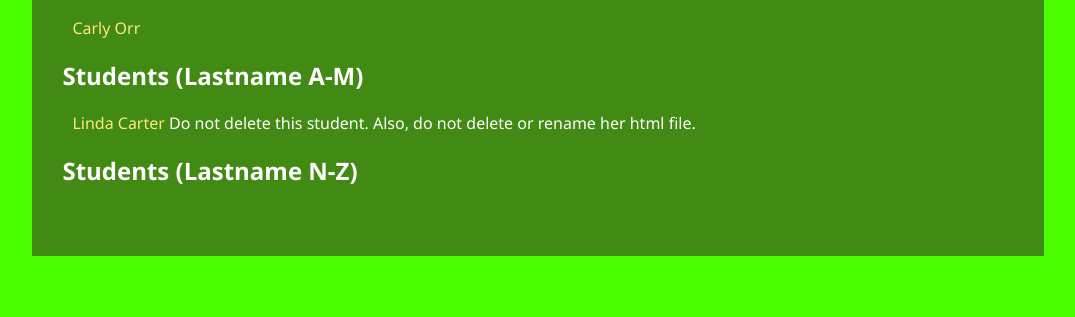
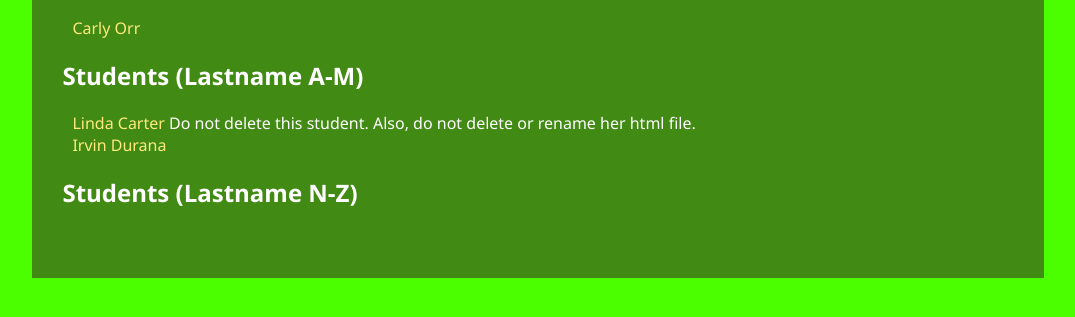
Before and after one commit to tlin98/everton, a plain HTML site: page Index.html in a window 1280 px wide. Shown: the part 227-544 px from the top of the page, without its empty margins (102-1177 px from the left). Drawn offline with Linux system fonts and the light colour scheme.

Commit message:
Added my name to the list

```diff
--- a/Index.html
+++ b/Index.html
@@ -22,6 +22,8 @@
         <h2>Students  (Lastname A-M)</h2>
         <ul>
             <li><a href="LindaCarter.html">Linda Carter</a> Do not delete this student. Also, do not delete or rename her html file.</li>
+
+			<li><a href="Irvin_Durana.html">Irvin Durana</a></li>
         </ul>
 
         <h2>Students (Lastname N-Z)</h2>
--- /dev/null
+++ b/Style/Style_IrvinDurana.css
@@ -0,0 +1,55 @@
+body {
+	font-family: Segoe UI, arial, sans-serif;
+	background-color: #5a7f94;
+	color: #000000;
+}
+
+img.person {
+    width: 120px;
+    float:  left;
+    padding-left:  30px;
+    padding-right:  30px;
+}
+
+div#bio {
+    width:  80%;
+    padding-left:  30px;
+}
+
+div#logo {
+    padding: 15px;
+    margin: 20px auto 0px auto;
+    text-align: center;
+}
+
+div#container {
+	background-color: #9cb2d4;
+	min-width:850px;
+	margin-left: auto;
+	margin-right: auto;
+	min-height: 300px;
+	margin: 0 auto -4em;
+	clear: both;
+	margin-left: auto;
+	margin-right: auto;
+	width: 80%;
+    padding-bottom: 50px;
+}
+
+h1, h2, div>a {
+    padding-left:  30px;
+}
+
+ul>li {
+    list-style-type: none;
+}
+
+a {
+    text-decoration: none;
+    color:  #FFE97F;
+    outline:  none;
+}
+
+img {border:  0;}
+
+a img {outline:  none;}
```
Also changed, not shown: Irvin_Durana.html (added, +22 -0 lines), Images/IrvinDurana.jpg (added).
